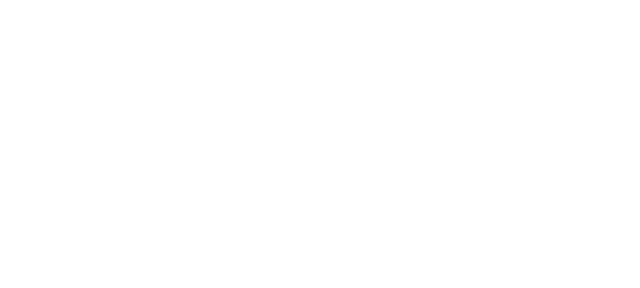
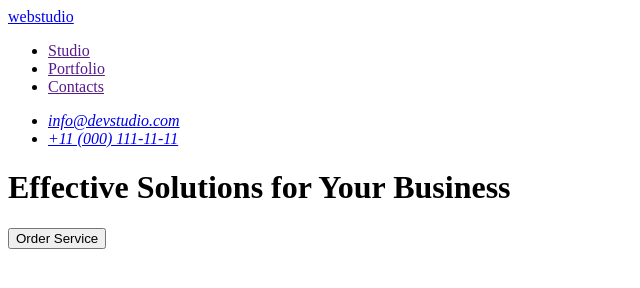
Before and after one commit to xssayy/goit-markup-hw-01, a plain HTML site: page index.html in a window 1280 px wide. Shown: the whole page, without its empty margins (0-640 px from the left). Drawn offline with Linux system fonts and the light colour scheme.

Commit message:
Created header

```diff
--- a/index.html
+++ b/index.html
@@ -5,5 +5,31 @@
     <meta name="viewport" content="width=device-width, initial-scale=1.0" />
     <title>Document</title>
   </head>
-  <body></body>
+
+  <body>
+    <header>
+      <nav>
+        <a href="#">webstudio</a>
+        <ul>
+          <li><a href="">Studio</a></li>
+          <li><a href="">Portfolio</a></li>
+          <li><a href="">Contacts</a></li>
+        </ul>
+      </nav>
+
+      <address>
+        <ul>
+          <li>
+            <a href="mailto:info@devstudio.com">info@devstudio.com</a>
+          </li>
+          <li>
+            <a href="tel:+11 (000) 111-11-11">+11 (000) 111-11-11</a>
+          </li>
+        </ul>
+      </address>
+
+      <h1>Effective Solutions for Your Business</h1>
+      <button type="button">Order Service</button>
+    </header>
+  </body>
 </html>
```
